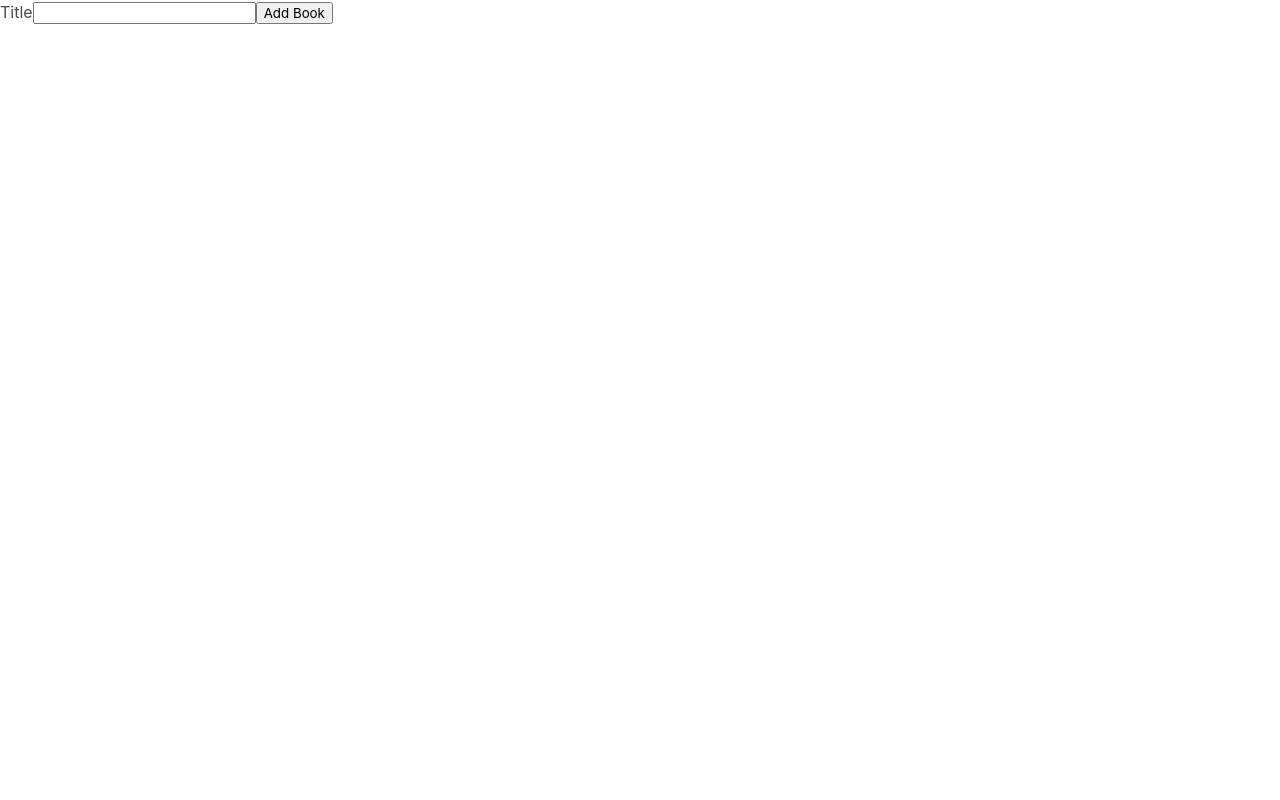
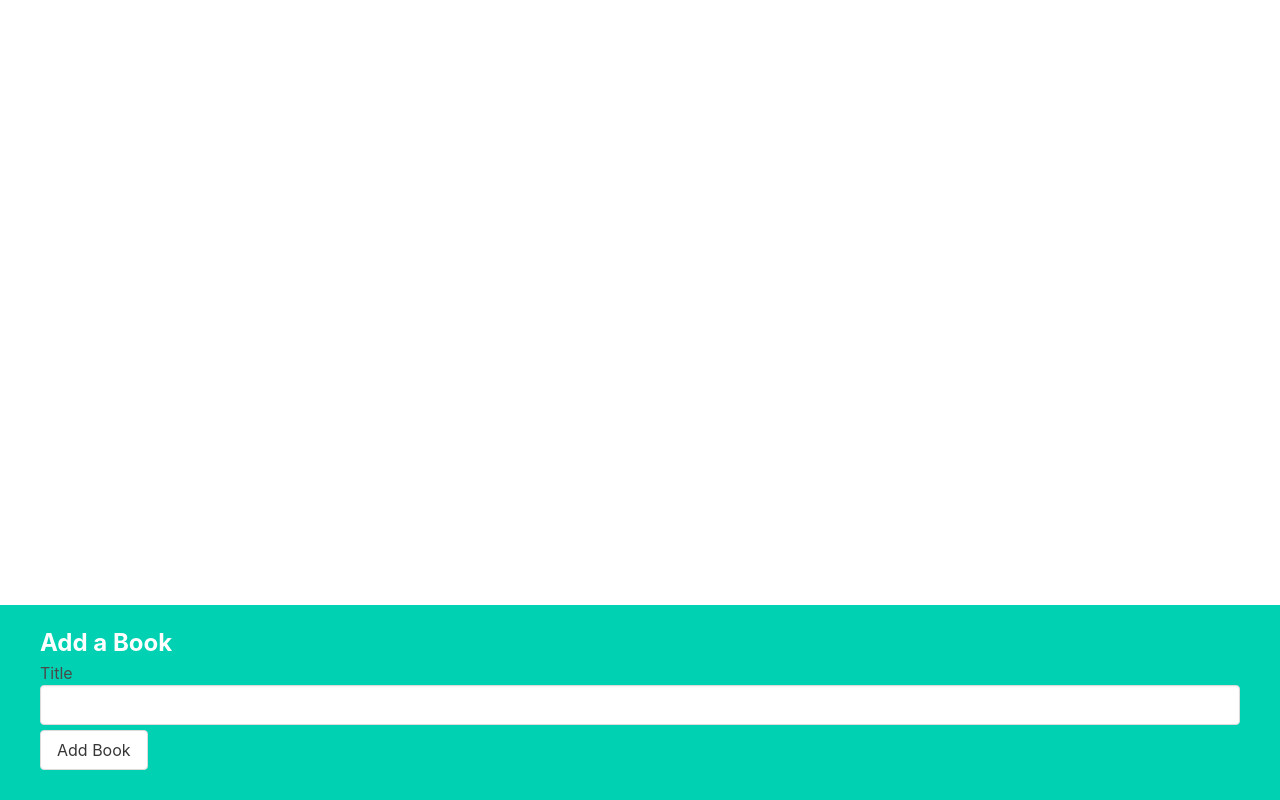
Before and after one commit to hungbui7690/react-learning, a React (Create React App) app in the folder client/: page / in a window 1280 px wide. Built offline with nearby package versions, Linux system fonts and the light colour scheme.

Commit message:
Adding Styling

```diff
--- a/client/src/components/BookCreate.js
+++ b/client/src/components/BookCreate.js
@@ -1,32 +1,34 @@
-/*
-  - create form
-  - create handleSubmit
-*/
-
 import { useState } from 'react'
 
-// ***
 const BookCreate = ({ onCreate }) => {
   const [title, setTitle] = useState('')
 
-  // *** use below
   const handleChange = (e) => {
     setTitle(e.target.value)
   }
 
   const handleSubmit = (e) => {
     e.preventDefault()
-    onCreate(title) // ***
+    onCreate(title)
 
-    setTitle('') // empty out the input
+    setTitle('')
   }
 
   return (
-    <div>
+    // *** add class
+    <div className='book-create'>
+      <h3>Add a Book</h3>
       <form onSubmit={handleSubmit}>
         <label>Title</label>
-        <input type='text' value={title} onChange={handleChange} />
-        <button type='submit'>Add Book</button>
+        <input
+          className='input'
+          type='text'
+          value={title}
+          onChange={handleChange}
+        />
+        <button className='button' type='submit'>
+          Add Book
+        </button>
       </form>
     </div>
   )
```
Also changed, not shown: client/src/App.js (+3 -9 lines).
